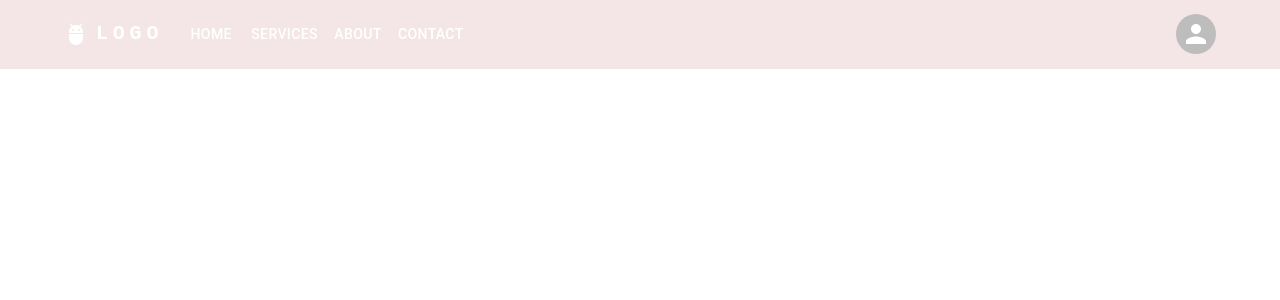
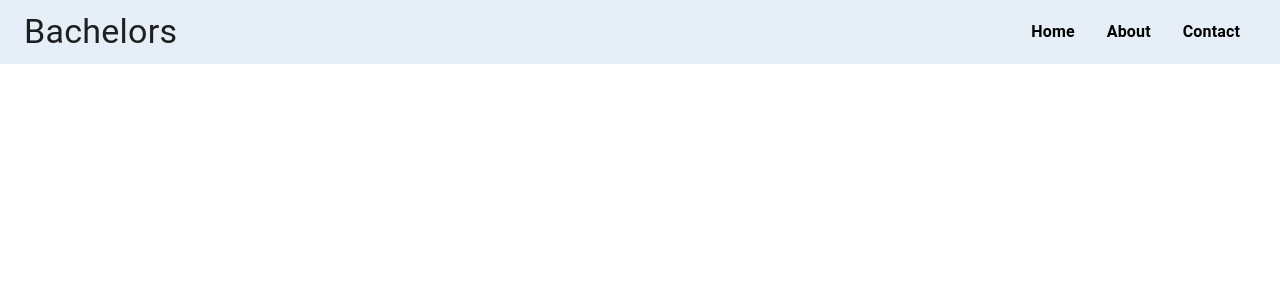
Before and after one commit to Sharif33/Bachelors-Home, a React (Vite) app: page / in a window 1280 px wide. Shown: the top 300 px of the page. Built offline with nearby package versions, Linux system fonts and the light colour scheme.

Commit message:
demo nav

```diff
--- a/src/components/header/navbar-component.tsx
+++ b/src/components/header/navbar-component.tsx
@@ -1,177 +1,121 @@
-import AdbIcon from "@mui/icons-material/Adb";
 import MenuIcon from "@mui/icons-material/Menu";
 import AppBar from "@mui/material/AppBar";
-import Avatar from "@mui/material/Avatar";
 import Box from "@mui/material/Box";
-import Button from "@mui/material/Button";
-import Container from "@mui/material/Container";
+import CssBaseline from "@mui/material/CssBaseline";
+import Divider from "@mui/material/Divider";
+import Drawer from "@mui/material/Drawer";
 import IconButton from "@mui/material/IconButton";
-import Menu from "@mui/material/Menu";
-import MenuItem from "@mui/material/MenuItem";
+import List from "@mui/material/List";
+import ListItem from "@mui/material/ListItem";
+import ListItemButton from "@mui/material/ListItemButton";
+import ListItemText from "@mui/material/ListItemText";
 import Toolbar from "@mui/material/Toolbar";
-import Tooltip from "@mui/material/Tooltip";
 import Typography from "@mui/material/Typography";
 import * as React from "react";
+import { Link } from "react-router-dom";
 
-const pages = ["Home", "Services", "About", "Contact"];
-const settings = ["Profile", "Account", "Dashboard", "Logout"];
+interface Props {
+  window?: () => Window;
+}
 
-function NavBar() {
-  const [anchorElNav, setAnchorElNav] = React.useState<null | HTMLElement>(
-    null
-  );
-  const [anchorElUser, setAnchorElUser] = React.useState<null | HTMLElement>(
-    null
+const drawerWidth = 240;
+const navItems = ["Home", "About", "Contact"];
+
+export default function NavBar(props: Props) {
+  const { window } = props;
+  const [mobileOpen, setMobileOpen] = React.useState(false);
+
+  const handleDrawerToggle = () => {
+    setMobileOpen((prevState) => !prevState);
+  };
+
+  const drawer = (
+    <Box onClick={handleDrawerToggle} sx={{ textAlign: "center" }}>
+      <Typography variant="h6" sx={{ my: 2 }}>
+        MUI
+      </Typography>
+      <Divider />
+      <List>
+        {navItems.map((item) => (
+          <ListItem key={item} disablePadding>
+            <ListItemButton sx={{ textAlign: "center" }}>
+              <ListItemText primary={item} />
+            </ListItemButton>
+          </ListItem>
+        ))}
+      </List>
+    </Box>
   );
 
-  const handleOpenNavMenu = (event: React.MouseEvent<HTMLElement>) => {
-    setAnchorElNav(event.currentTarget);
-  };
-  const handleOpenUserMenu = (event: React.MouseEvent<HTMLElement>) => {
-    setAnchorElUser(event.currentTarget);
-  };
-
-  const handleCloseNavMenu = () => {
-    setAnchorElNav(null);
-  };
-
-  const handleCloseUserMenu = () => {
-    setAnchorElUser(null);
-  };
+  const container =
+    window !== undefined ? () => window().document.body : undefined;
 
   return (
+    <Box sx={{ display: "flex" }}>
+      <CssBaseline />
       <AppBar
-      position="static"
-      sx={{
-        minWidth: "100vw",
-        // bgcolor: "transparent",
-        background: "#f4e6e6",
-        boxShadow: "none",
-      }}
+        component="nav"
+        color="transparent"
+        sx={{ boxShadow: 0, backdropFilter: "blur(20px)", bgcolor: "#e6eff7" }}
       >
-      <Container>
-        <Toolbar disableGutters sx={{ bgcolor: "#f4e6e6" }}>
-          <AdbIcon sx={{ display: { xs: "none", md: "flex" }, mr: 1 }} />
-          <Typography
-            variant="h6"
-            noWrap
-            component="a"
-            href="/"
-            sx={{
-              mr: 2,
-              display: { xs: "none", md: "flex" },
-              fontFamily: "monospace",
-              fontWeight: 700,
-              letterSpacing: ".3rem",
-              color: "inherit",
-              textDecoration: "none",
-            }}
-          >
-            LOGO
-          </Typography>
-
-          <Box sx={{ flexGrow: 1, display: { xs: "flex", md: "none" } }}>
+        <Toolbar>
           <IconButton
-              size="large"
-              aria-label="account of current user"
-              aria-controls="menu-appbar"
-              aria-haspopup="true"
-              onClick={handleOpenNavMenu}
             color="inherit"
+            aria-label="open drawer"
+            edge="start"
+            onClick={handleDrawerToggle}
+            sx={{ mr: 2, display: { sm: "none" } }}
           >
             <MenuIcon />
           </IconButton>
-            <Menu
-              id="menu-appbar"
-              anchorEl={anchorElNav}
-              anchorOrigin={{
-                vertical: "bottom",
-                horizontal: "left",
-              }}
-              keepMounted
-              transformOrigin={{
-                vertical: "top",
-                horizontal: "left",
-              }}
-              open={Boolean(anchorElNav)}
-              onClose={handleCloseNavMenu}
+          <Typography
+            variant="h4"
+            component="div"
+            sx={{ flexGrow: 1, display: { xs: "none", sm: "block" } }}
+          >
+            Bachelors
+          </Typography>
+          <Box sx={{ display: { xs: "none", sm: "block" } }}>
+            {navItems.map((item) => (
+              <Box
+                component={Link}
+                key={item}
                 sx={{
-                display: { xs: "block", md: "none" },
+                  color: "black",
+                  px: 2,
+                  fontWeight: "bolder",
+                  "&:hover": {
+                    color: "#56bcf6",
+                    fontWeight: "bold",
+                  },
                 }}
               >
-              {pages.map((page) => (
-                <MenuItem key={page} onClick={handleCloseNavMenu}>
-                  <Typography textAlign="center">{page}</Typography>
-                </MenuItem>
+                {item}
+              </Box>
             ))}
-            </Menu>
           </Box>
-          <AdbIcon sx={{ display: { xs: "flex", md: "none" }, mr: 1 }} />
-          <Typography
-            variant="h5"
-            noWrap
-            component="a"
-            href=""
+        </Toolbar>
+      </AppBar>
+      <Box component="nav">
+        <Drawer
+          container={container}
+          variant="temporary"
+          open={mobileOpen}
+          onClose={handleDrawerToggle}
+          ModalProps={{
+            keepMounted: true, // Better open performance on mobile.
+          }}
           sx={{
-              mr: 2,
-              display: { xs: "flex", md: "none" },
-              flexGrow: 1,
-              fontFamily: "monospace",
-              fontWeight: 700,
-              letterSpacing: ".3rem",
-              color: "inherit",
-              textDecoration: "none",
+            display: { xs: "block", sm: "none" },
+            "& .MuiDrawer-paper": {
+              boxSizing: "border-box",
+              width: drawerWidth,
+            },
           }}
         >
-            LOGO
-          </Typography>
-          <Box sx={{ flexGrow: 1, display: { xs: "none", md: "flex" } }}>
-            {pages.map((page) => (
-              <Button
-                key={page}
-                onClick={handleCloseNavMenu}
-                sx={{ my: 2, color: "white", display: "block" }}
-              >
-                {page}
-              </Button>
-            ))}
+          {drawer}
+        </Drawer>
       </Box>
-          <Box
-            sx={{
-              flexGrow: 0,
-            }}
-          >
-            <Tooltip title="Open settings">
-              <IconButton onClick={handleOpenUserMenu} sx={{ p: 0 }}>
-                <Avatar alt="Remy Sharp" src="" />
-              </IconButton>
-            </Tooltip>
-            <Menu
-              sx={{ mt: "45px" }}
-              id="menu-appbar"
-              anchorEl={anchorElUser}
-              anchorOrigin={{
-                vertical: "top",
-                horizontal: "right",
-              }}
-              keepMounted
-              transformOrigin={{
-                vertical: "top",
-                horizontal: "right",
-              }}
-              open={Boolean(anchorElUser)}
-              onClose={handleCloseUserMenu}
-            >
-              {settings.map((setting) => (
-                <MenuItem key={setting} onClick={handleCloseUserMenu}>
-                  <Typography textAlign="center">{setting}</Typography>
-                </MenuItem>
-              ))}
-            </Menu>
     </Box>
-        </Toolbar>
-      </Container>
-    </AppBar>
   );
 }
-export default NavBar;
--- /dev/null
+++ b/src/global.config.tsx
@@ -0,0 +1,16 @@
+export const HEADER = {
+  H_MOBILE: 64,
+  H_MAIN_DESKTOP: 88,
+  H_MAIN_SKU_DESKTOP: 60,
+  H_DASHBOARD_DESKTOP: 92,
+  H_DASHBOARD_DESKTOP_OFFSET: 92 - 32,
+};
+
+export const NAV = {
+  W_BASE: 260,
+  W_DASHBOARD: 280,
+  W_DASHBOARD_MINI: 88,
+  H_DASHBOARD_ITEM: 48,
+  H_DASHBOARD_ITEM_SUB: 36,
+  H_DASHBOARD_ITEM_HORIZONTAL: 32,
+};
```
Also changed, not shown: src/hooks/useResponsive.tsx (renamed from src/hooks/use-responsive.tsx, +19 -10 lines). Lines whose indentation alone changed are shown as unchanged.
